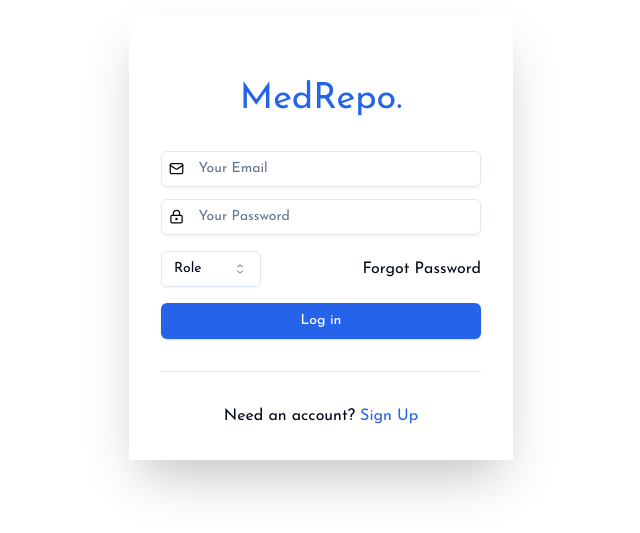
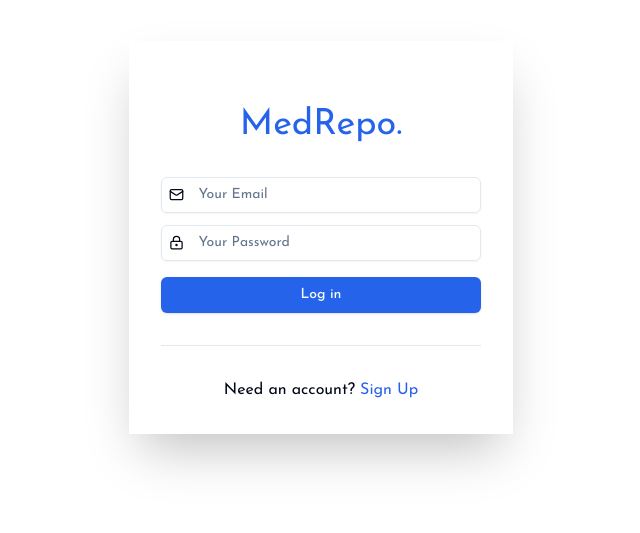
Before and after one commit to Nischal1101/medrepo, a Next.js app: page /sign-in in a window 1280 px wide. Shown: the part 163-696 px from the top of the page, without its empty margins (319-959 px from the left). Built offline with nearby package versions, Linux system fonts and the light colour scheme.

Commit message:
refactor sign-in page

```diff
--- a/src/app/sign-in/page.tsx
+++ b/src/app/sign-in/page.tsx
@@ -37,7 +37,7 @@ const Login = () => {
               className="input input-bordered w-full max-w-xs px-8 transition delay-150 ease-in-out hover:border-gray-500 "
             />
           </div>
-          <div className="  my-4">
+          {/* <div className="  my-4">
             <div className="flex items-center justify-between">
               <Select>
                 <SelectTrigger className="w-[100px]">
@@ -51,8 +51,11 @@ const Login = () => {
               </Select>
               <p className="">Forgot Password</p>
             </div>
-          </div>
-          <Button type="submit" className="btn btn-primary w-full max-w-xs ">
+          </div> */}
+          <Button
+            type="submit"
+            className="btn btn-primary mt-4 w-full max-w-xs "
+          >
             <span className="loading loading-spinner"></span>
             Log in
           </Button>
--- a/src/components/Navbar.tsx
+++ b/src/components/Navbar.tsx
@@ -31,7 +31,9 @@ const Navbar = () => {
                 ))}
                 <div className="ml-auto flex items-center">
                   <div className="ml-5 hidden md:flex lg:flex-1 lg:items-center lg:justify-end lg:space-x-6">
-                    <Button variant={"default"}>SignIn</Button>
+                    <Button variant={"default"}>
+                      <Link href={"/sign-in"}>SignIn</Link>
+                    </Button>
                   </div>
                 </div>
               </div>
@@ -51,7 +53,10 @@ const Navbar = () => {
                     <Link href={item.link}>{item.name}</Link>
                   </p>
                 ))}
-                <Button variant={"default"}>SignIn</Button>
+                <Button variant={"default"}>
+                  {" "}
+                  <Link href={"/sign-in"}>SignIn</Link>
+                </Button>
               </div>
             )}
           </div>
```
